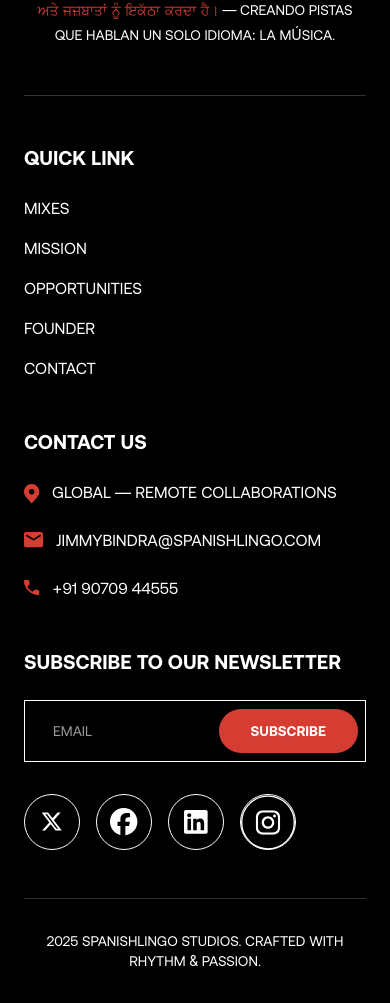
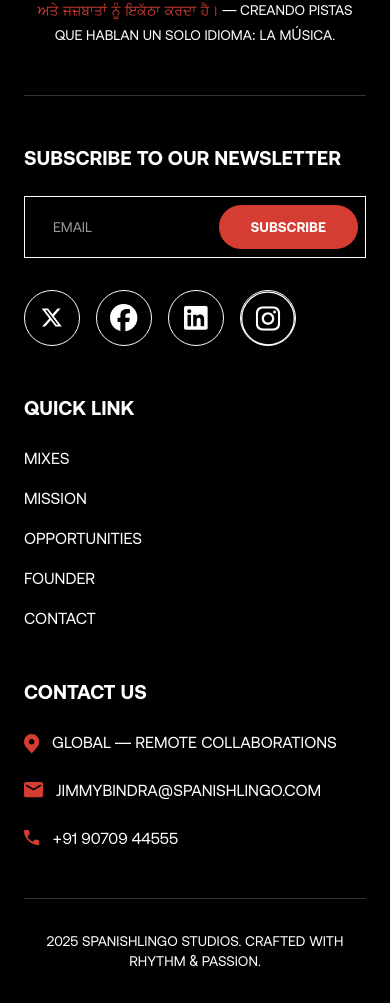
Before and after one commit to rk49trivedi/studio, a React (Vite) app: page / in a window 390 px wide. Shown: the part 5850-6853 px from the top of the page. Built offline with nearby package versions, Linux system fonts and the light colour scheme.

Commit message:
footer order

```diff
--- a/client/components/Footer.tsx
+++ b/client/components/Footer.tsx
@@ -79,7 +79,7 @@
         {/* Footer Content - 3 Columns */}
         <div className="grid grid-cols-1 lg:grid-cols-3 gap-12 lg:gap-16 mb-12">
           {/* Quick Link Column */}
-          <div>
+          <div className='order-2 lg:order-1'>
             <h4 className="text-white font-aeonik font-bold text-xl uppercase mb-6">QUICK LINK</h4>
             <ul className="space-y-4">
               <li>
@@ -126,7 +126,7 @@
           </div>
 
           {/* Contact Us Column */}
-          <div>
+          <div className='order-3 lg:order-2'>
             <h4 className="text-white font-aeonik font-bold text-xl uppercase mb-6">CONTACT US</h4>
             <div className="space-y-6">
               <div className="flex items-start gap-3">
@@ -155,7 +155,7 @@
           </div>
 
           {/* Newsletter Column */}
-          <div>
+          <div className='order-1 lg:order-3'>
             <h4 className="text-white font-aeonik font-bold text-xl uppercase mb-6">SUBSCRIBE TO OUR NEWSLETTER</h4>
             <form onSubmit={handleSubmit} className="relative mb-8">
               <input
```
